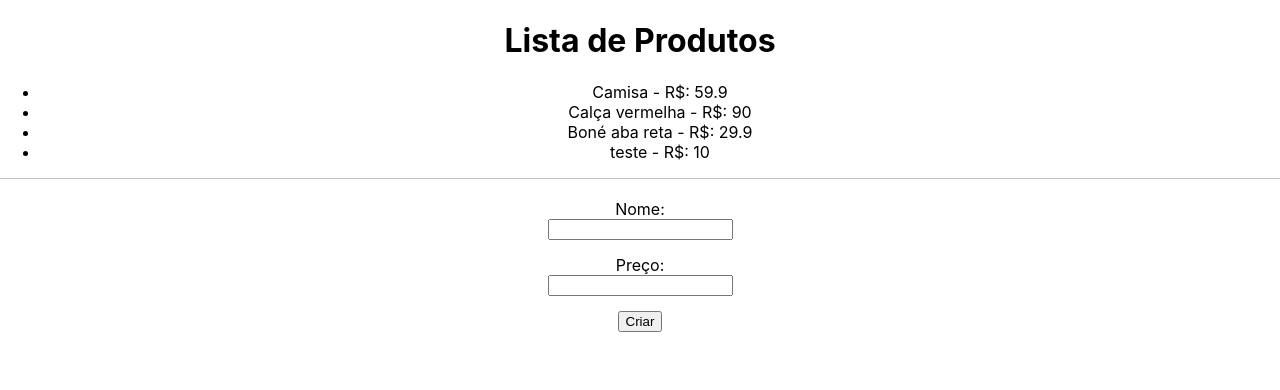
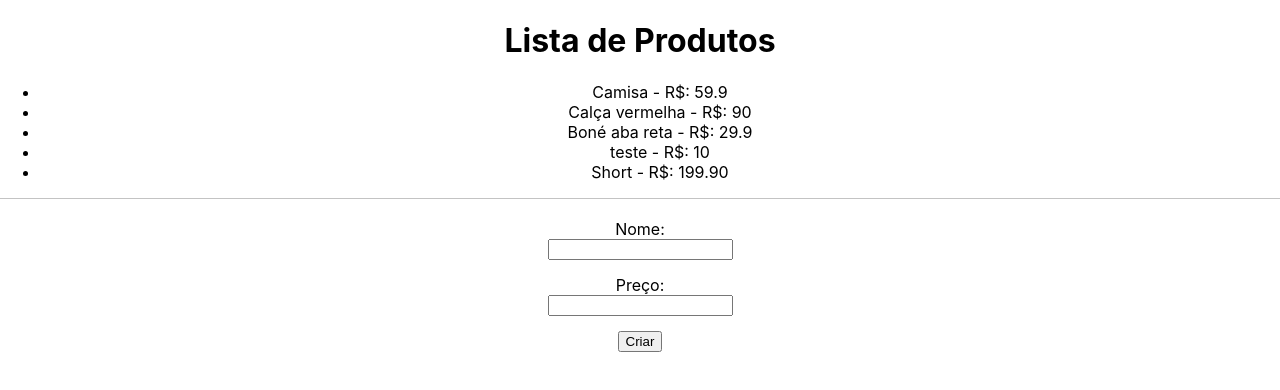
Before and after one commit to emanuellecarvalho/http-react, a React (Create React App) app: page / in a window 1280 px wide. Shown: the top 390 px of the page. Built offline with nearby package versions, Linux system fonts and the light colour scheme; data requests are answered from the project's data file.

Commit message:
feat: create addedProduct method to dynamic loading product data

```diff
--- a/data/db.json
+++ b/data/db.json
@@ -19,6 +19,11 @@
       "name": "teste",
       "price": "10",
       "id": 4
+    },
+    {
+      "name": "Short",
+      "price": "199.90",
+      "id": 5
     }
   ]
 }
--- a/src/App.js
+++ b/src/App.js
@@ -42,6 +42,15 @@ function App() {
       // transform js object to json format
       body: JSON.stringify(product),
     });
+
+    // 3 - carregamento dinânmico using spread operator
+    const addedProduct = await res.json();
+    setProducts((prevProducts) => [...prevProducts, addedProduct]);
+
+    // resetar os states nos inputs ao terminar de enviar os produtos para o sistema
+    setName("");
+    setPrice("");
+
   };
 
   return (
```
